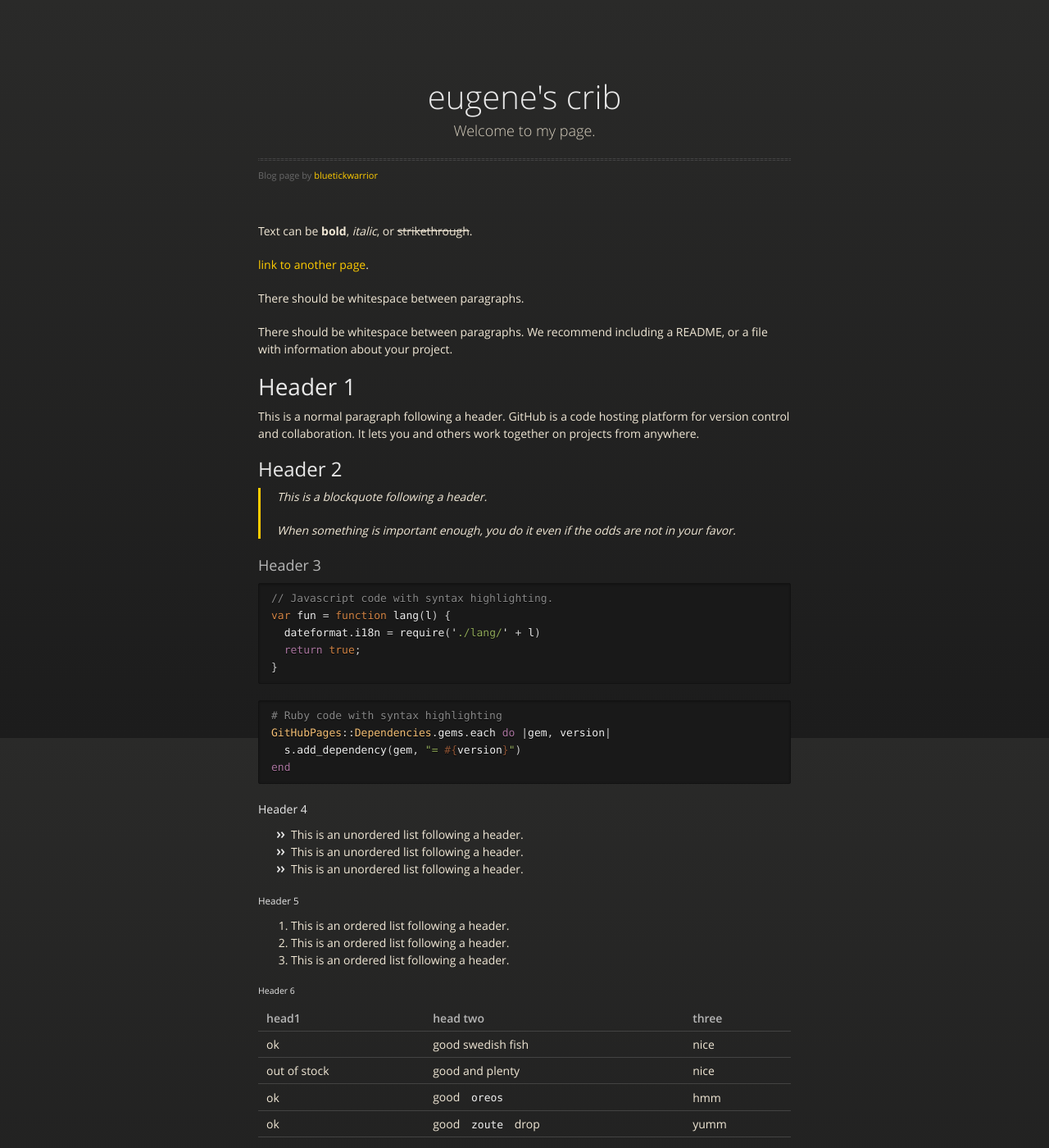
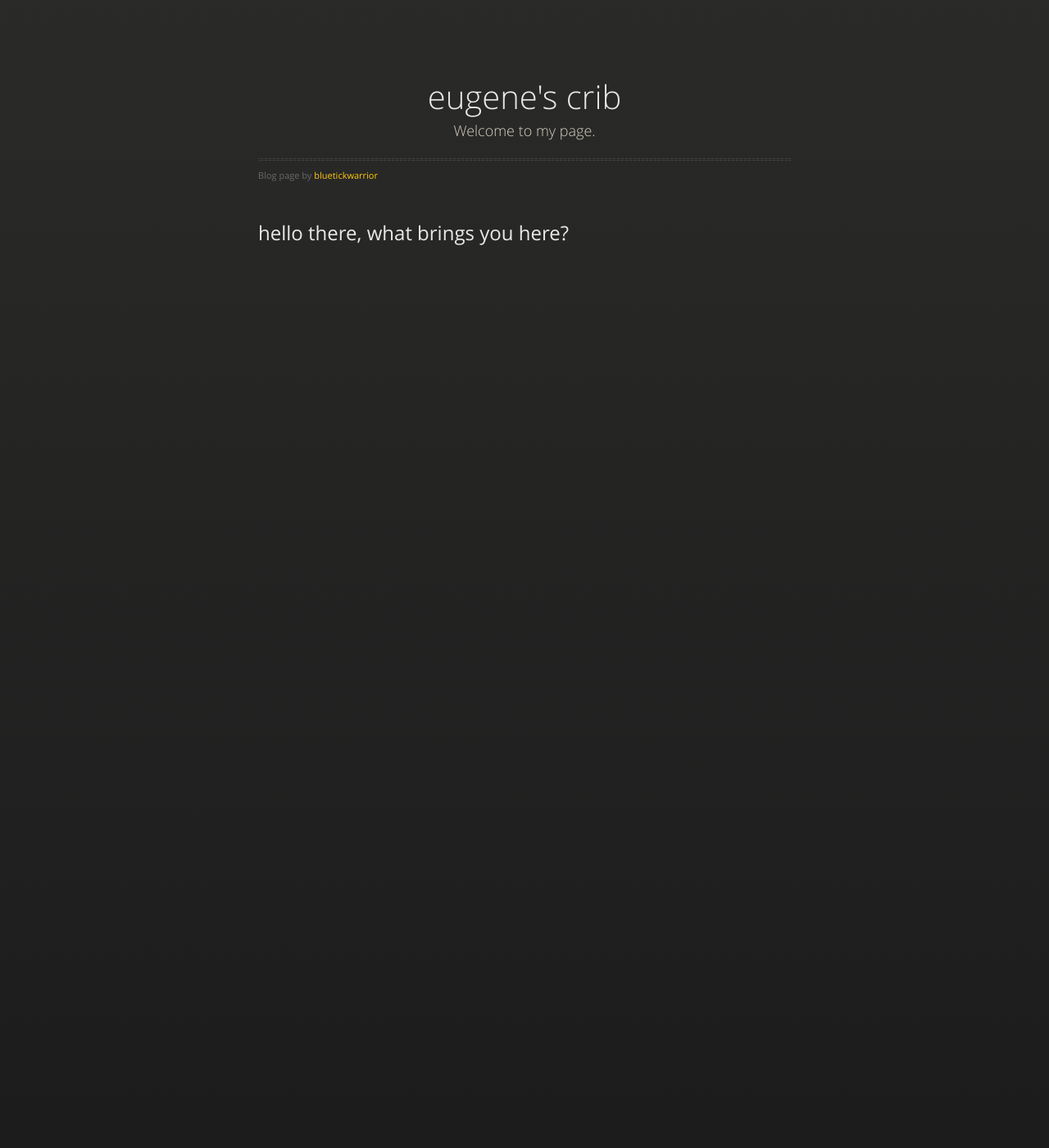
Before and after one commit to bluetickwarrior/bluetickwarrior.github.io, a Jekyll site: the page built from blog1/index.md, in a window 1280 px wide and 1400 px high. Shown: the whole window at 82% size. Built offline with Jekyll 4.4.1, drawn with Linux system fonts in a browser that asks for light colours; our own code applies the rules of GitHub Pages for plain Markdown files; some of the changed text lies outside the part shown.

Commit message:
Update index.md

````diff
--- a/blog1/index.md
+++ b/blog1/index.md
@@ -2,8 +2,8 @@
 layout: default
 ---
 
-Text can be **bold**, _italic_, or ~~strikethrough~~.
-
+## hello there, what brings you here?
+<!--
 [link to another page](./asdf.html).
 
 There should be whitespace between paragraphs.
@@ -121,3 +121,4 @@ Long, single-line code blocks should not wrap. They should horizontally scroll i
 ```
 The final element.
 ```
+-->
````
